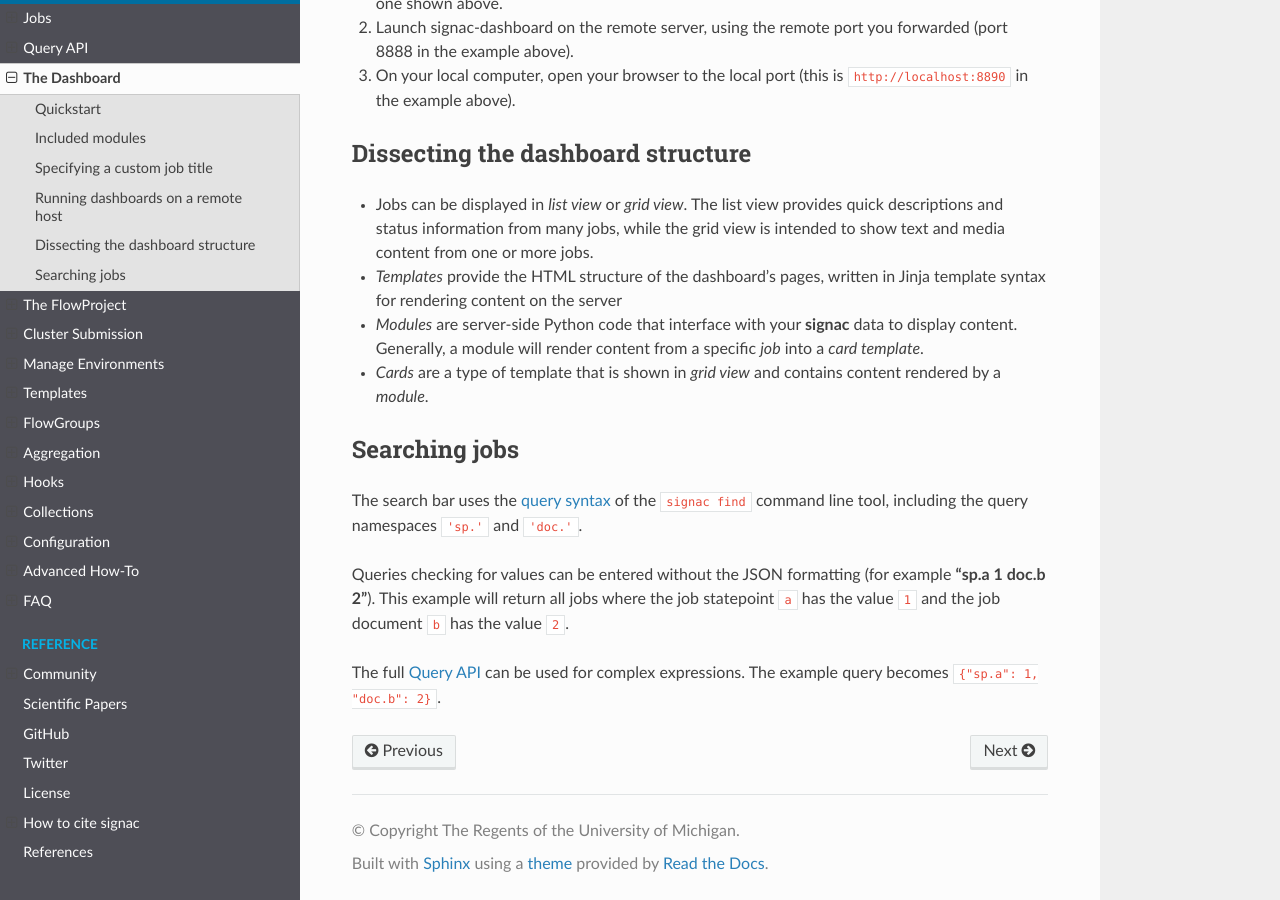
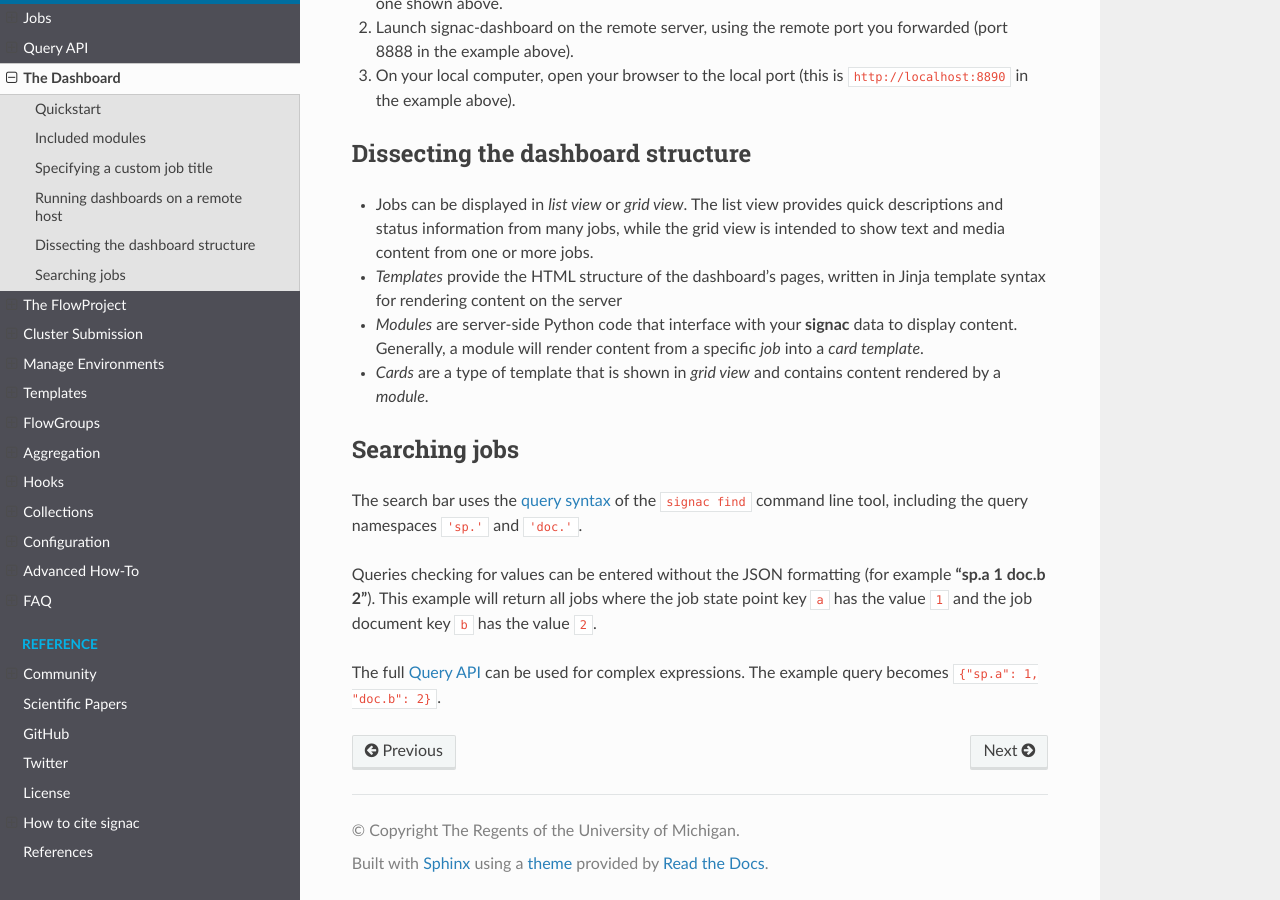
Before and after one commit to glotzerlab/signac-docs, a Sphinx documentation site: the page built from docs/source/dashboard.rst, in a window 1280 px wide and 900 px high, scrolled down 1874 px. Built offline with Sphinx 7.4.7 and the Read the Docs theme 2.0.0, drawn with Linux system fonts in a browser that asks for light colours.

Commit message:
Update docs/source/dashboard.rst

```diff
--- a/docs/source/dashboard.rst
+++ b/docs/source/dashboard.rst
@@ -99,6 +99,6 @@
 
 The search bar uses the :ref:`query syntax <query>` of the ``signac find`` command line tool, including the query namespaces ``'sp.'`` and ``'doc.'``.
 
-Queries checking for values can be entered without the JSON formatting (for example **"sp.a 1 doc.b 2"**). This example will return all jobs where the job statepoint ``a`` has the value ``1`` and the job document ``b`` has the value ``2``.
+Queries checking for values can be entered without the JSON formatting (for example **"sp.a 1 doc.b 2"**). This example will return all jobs where the job state point key ``a`` has the value ``1`` and the job document key ``b`` has the value ``2``.
 
 The full :ref:`query` can be used for complex expressions. The example query becomes ``{"sp.a": 1, "doc.b": 2}``.
```
